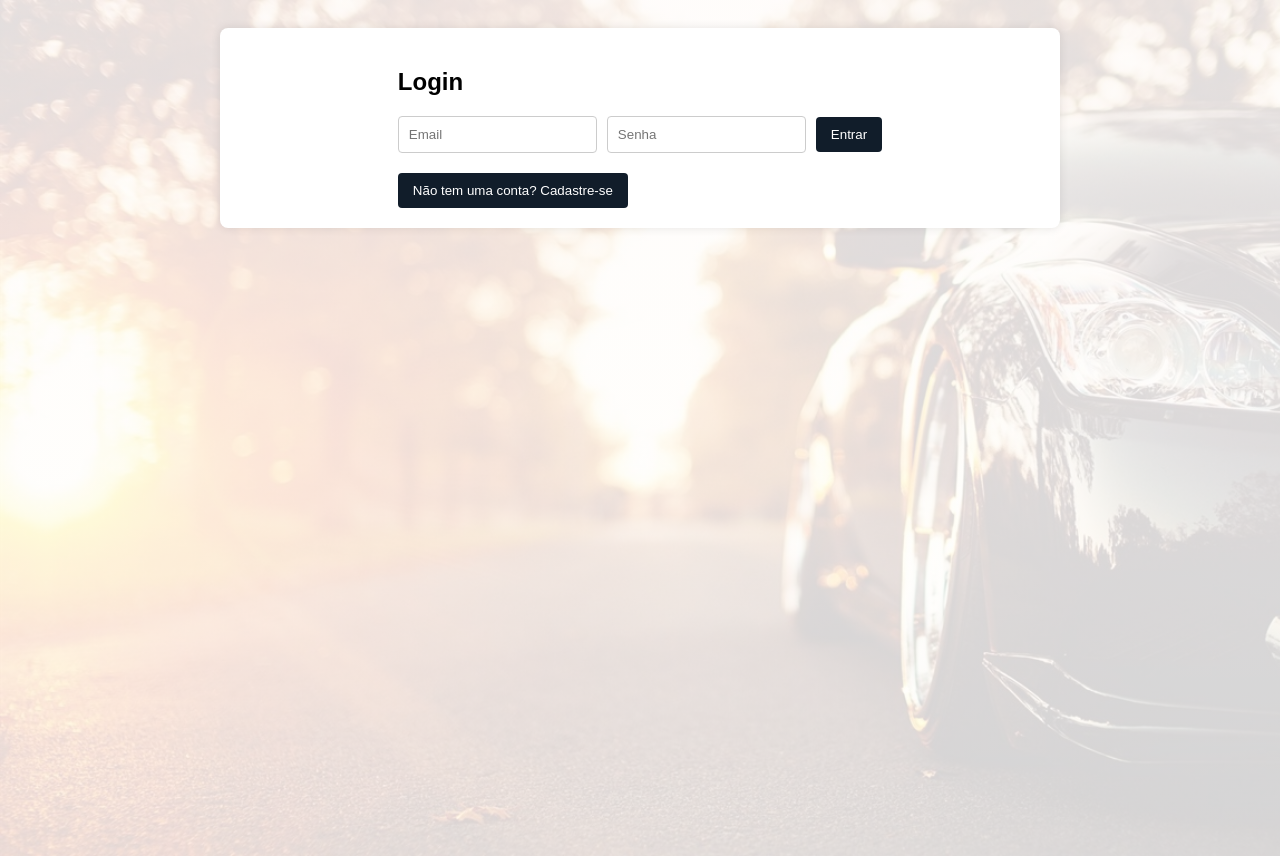
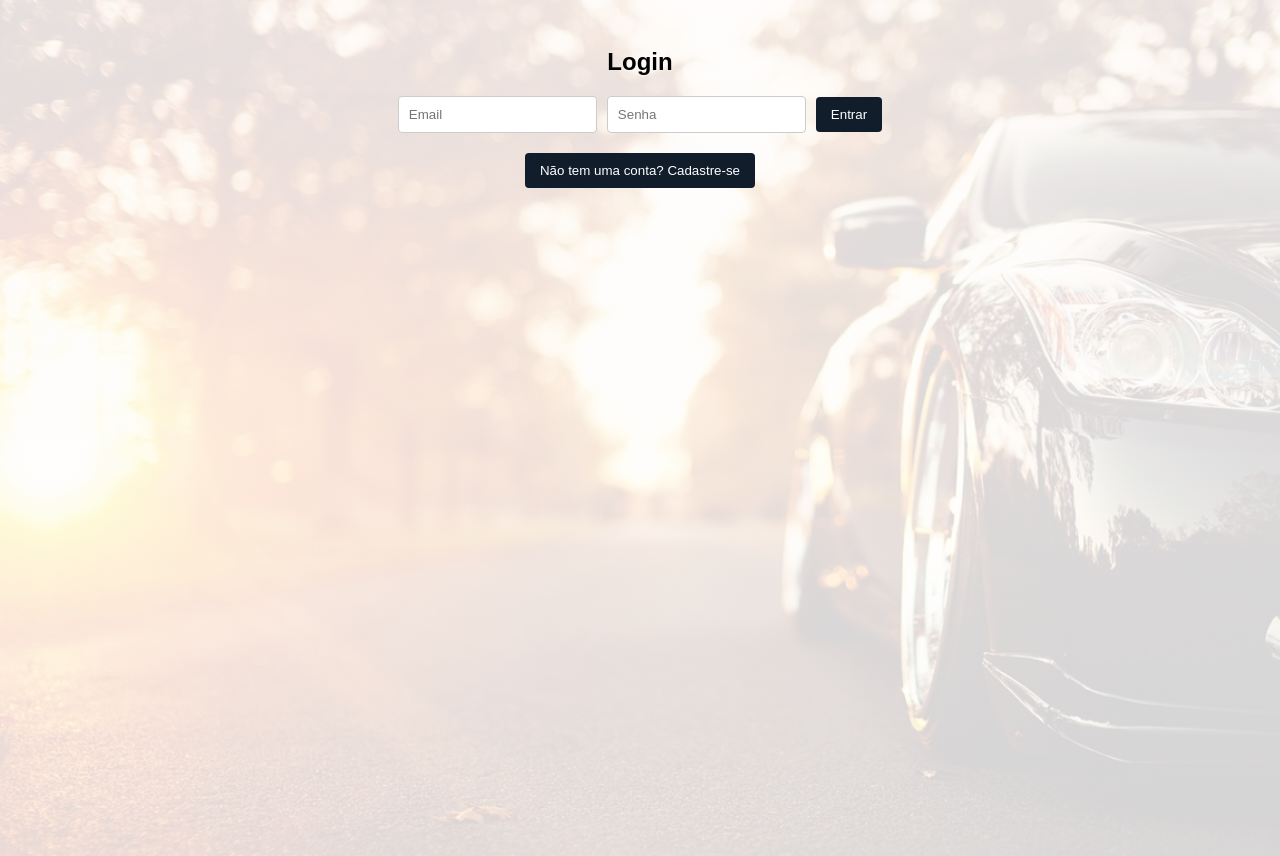
Before and after one commit to VitoriaPio/PlacaWhatch, a React (Vite) app in the folder front/: page /usuario in a window 1280 px wide. Built offline with nearby package versions, Linux system fonts and the light colour scheme.

Commit message:
refactor: Rotas da aplicação

```diff
--- a/front/src/App.jsx
+++ b/front/src/App.jsx
@@ -1,67 +1,15 @@
-import React, { useState } from "react";
-import {
-  Navigate,
-  Route,
-  BrowserRouter as Router,
-  Routes
-} from "react-router-dom";
-import ConsultaPlaca from "./components/ConsultaPlaca";
-import RelatorioCidade from "./components/RelatorioCidade";
-import UploadPlaca from "./components/UploadPlaca";
-import VideoTutorial from "./components/Video";
+import { RouterProvider } from 'react-router-dom';
 
-import CadastroUsuario from "./components/CadastroUsuario";
+import routes from './routes/index';
 
-import AuthLayout from './layout/auth-layout';
-import MainLayout from "./layout/main-layout";
+import { AuthProvider } from './context/auth-context';
 
-function App() {
-  const [isAuthenticated, setIsAuthenticated] = useState(false);
+export default function App() {
+  return (
 
-  return (
-    <Router>
-      <div className="App">
-        {/* Componente que verifica se esta autenticado */}
+    <AuthProvider>
+      <RouterProvider router={routes} />
+    </AuthProvider>
+  );
 
-        <Routes>
-          <Route path="/usuario" element={
-            <AuthLayout>
-              <CadastroUsuario />
-            </AuthLayout>
-          } />
-          <Route path="/upload" element={
-            <AuthLayout>
-              <MainLayout>
-                <UploadPlaca />
-              </MainLayout>
-            </AuthLayout>
-          } />
-          <Route path="/consulta" element={
-            <AuthLayout>
-              <MainLayout>
-                <ConsultaPlaca />
-              </MainLayout>
-            </AuthLayout>
-          } />
-          <Route path="/relatorio" element={
-            <AuthLayout>
-              <MainLayout>
-                <RelatorioCidade />
-              </MainLayout>
-            </AuthLayout>
-          } />
-          <Route path="/tutorial" element={
-            <AuthLayout>
-              <MainLayout>
-                <VideoTutorial />
-              </MainLayout>
-            </AuthLayout>
-          } />
-          <Route path="/" element={<Navigate to="/upload" />} />
-        </Routes>
-      </div>
-    </Router>
-  );
 }
-
-export default App;
--- a/front/src/components/CadastroUsuario.jsx
+++ b/front/src/components/CadastroUsuario.jsx
@@ -13,6 +13,8 @@ export default function CadastroUsuario() {
   const [message, setMessage] = useState("");
   const [isLogin, setIsLogin] = useState(true);
 
+  const [isLoading, setIsLoading] = useState(false)
+
   const { setIsAuthenticated } = useContext(AuthContext)
 
   const navigate = useNavigate()
@@ -23,6 +25,7 @@ export default function CadastroUsuario() {
 
   const handleSubmit = async (e) => {
     e.preventDefault();
+    setIsLoading(true)
 
     if (isLogin) {
       try {
@@ -30,12 +33,14 @@ export default function CadastroUsuario() {
 
         setMessage(message);
 
-        // Registrando token no storage local
-        localStorage.setItem("token", token);
-        setIsAuthenticated(true);
+        if (token) {
+          // Registrando token no storage local
+          localStorage.setItem("token", token);
+          setIsAuthenticated(true);
 
-        // Redirecionando para a tela de upload
-        goToHome()
+          // Redirecionando para a tela de upload
+          goToHome()
+        }
       } catch (e) {
         setMessage(e);
         console.error(e);
@@ -51,10 +56,20 @@ export default function CadastroUsuario() {
         console.error(e);
       }
     }
+
+    // Finalizando loading
+    setIsLoading(false)
   };
 
   return (
-    <div>
+    <div style={{
+      display: 'flex',
+      flexDirection: 'column',
+      width: '100%',
+      height: '100%',
+      alignItems: 'center',
+      justifyContent: 'center',
+    }}>
       <h2>{isLogin ? "Login" : "Cadastro"}</h2>
       <form onSubmit={handleSubmit}>
         <input
@@ -71,12 +86,13 @@ export default function CadastroUsuario() {
           placeholder="Senha"
           required
         />
-        <button type="submit">{isLogin ? "Entrar" : "Cadastrar"}</button>
+        <button disabled={isLoading} type="submit">{isLogin ? "Entrar" : "Cadastrar"}</button>
+        {isLoading && <p>Carregando...</p>}
       </form>
 
       {message && <p>{message}</p>}
 
-      <button onClick={() => setIsLogin(!isLogin)}>
+      <button disabled={isLoading} onClick={() => setIsLogin(!isLogin)}>
         {isLogin
           ? "Não tem uma conta? Cadastre-se"
           : "Já tem uma conta? Faça login"}
--- a/front/src/layout/auth-layout/auth.module.css
+++ b/front/src/layout/auth-layout/auth.module.css
@@ -1,7 +1,4 @@
 .container {
-  display: flex;
   width: 100%;
   height: 100%;
-  align-items: center;
-  justify-content: center;
 }
--- a/front/src/layout/auth-layout/index.jsx
+++ b/front/src/layout/auth-layout/index.jsx
@@ -11,6 +11,8 @@ export default function AuthLayout({ children }) {
   const navigate = useNavigate()
 
   useLayoutEffect(() => {
+    console.log('está autenticado?', isAuthenticated)
+
     if (!isAuthenticated) {
       navigate('/usuario')
     }
--- a/front/src/layout/main-layout/index.jsx
+++ b/front/src/layout/main-layout/index.jsx
@@ -1,8 +1,19 @@
-import { Link } from 'react-router-dom'
+import { Link, useNavigate } from 'react-router-dom'
 
+import { useContext } from 'react'
+import { AuthContext } from '../../context/auth-context'
 import styles from './main.module.css'
 
 export default function MainLayout({ children }) {
+  const navigate = useNavigate()
+  const { setIsAuthenticated } = useContext(AuthContext)
+
+  function logOut() {
+    setIsAuthenticated(false)
+
+    navigate('/usuario')
+  }
+
   return (
     <div className={styles.container}>
       <header>
@@ -23,6 +34,7 @@ export default function MainLayout({ children }) {
             </li>
           </ul>
         </nav>
+        <button onClick={() => logOut()}>Logout</button>
       </header>
       {children}
     </div>
--- a/front/src/layout/main-layout/main.module.css
+++ b/front/src/layout/main-layout/main.module.css
@@ -1,4 +1,6 @@
 .container {
+  width: 100%;
+  height: 100%;
   display: flex;
   flex-direction: column;
 
--- a/front/src/main.jsx
+++ b/front/src/main.jsx
@@ -1,14 +1,11 @@
 import { StrictMode } from 'react'
 import { createRoot } from 'react-dom/client'
-import App from './App.jsx'
 import './index.css'
 
-import { AuthProvider } from './context/auth-context.jsx'
+import App from './App.jsx'
 
 createRoot(document.getElementById('root')).render(
   <StrictMode>
-    <AuthProvider>
-      <App />
-    </AuthProvider>
+    <App />
   </StrictMode>,
 )
--- a/front/src/routes/index.jsx
+++ b/front/src/routes/index.jsx
@@ -1,4 +1,4 @@
-import { createBrowserRouter } from "react-router-dom";
+import { createBrowserRouter, Navigate } from "react-router-dom";
 
 import CadastroUsuario from "../components/CadastroUsuario";
 import ConsultaPlaca from "../components/ConsultaPlaca";
@@ -6,26 +6,64 @@ import RelatorioCidade from "../components/RelatorioCidade";
 import UploadPlaca from "../components/UploadPlaca";
 import VideoTutorial from "../components/Video";
 
-const router = createBrowserRouter([
+import AuthLayout from '../layout/auth-layout';
+import MainLayout from "../layout/main-layout";
+
+const routes = createBrowserRouter([
+
+  {
+    path: "/",
+    element: (<Navigate to="/upload" />)
+  },
   {
     path: "/usuario",
-    element: <CadastroUsuario />
+    element: (
+      <AuthLayout>
+        <CadastroUsuario />
+      </AuthLayout>
+    )
   },
   {
     path: "/upload",
-    element: <UploadPlaca />
+    element: (
+      <AuthLayout>
+        <MainLayout>
+          <UploadPlaca />
+        </MainLayout>
+      </AuthLayout>
+    )
   },
   {
     path: "/consulta",
-    element: <ConsultaPlaca />
+    element: (
+      <AuthLayout>
+        <MainLayout>
+          <ConsultaPlaca />
+        </MainLayout>
+      </AuthLayout>
+    )
   },
   {
     path: "/relatorio",
-    element: <RelatorioCidade />
+    element: (
+      <AuthLayout>
+        <MainLayout>
+          <RelatorioCidade />
+        </MainLayout>
+      </AuthLayout>
+    )
   },
   {
     path: "/tutorial",
-    element: <VideoTutorial />
+    element: (
+      <AuthLayout>
+        <MainLayout>
+          <VideoTutorial />
+        </MainLayout>
+      </AuthLayout>
+    )
   },
 
 ])
+
+export default routes
--- a/front/src/utils/axios-base-config.js
+++ b/front/src/utils/axios-base-config.js
@@ -1,7 +1,7 @@
 import axios from 'axios';
 
-// export const API_BASE_URL = 'https://placa-whatch.vercel.app/api';
-export const API_BASE_URL = 'http://localhost:8080/api';
+export const API_BASE_URL = 'https://placa-whatch.vercel.app/api';
+// export const API_BASE_URL = 'http://localhost:8080/api';
 
 
 export const axiosBaseConfig = axios.create({
```
Also changed, not shown: front/src/components/cadastro-usuario/cadastro.module.css (added).
